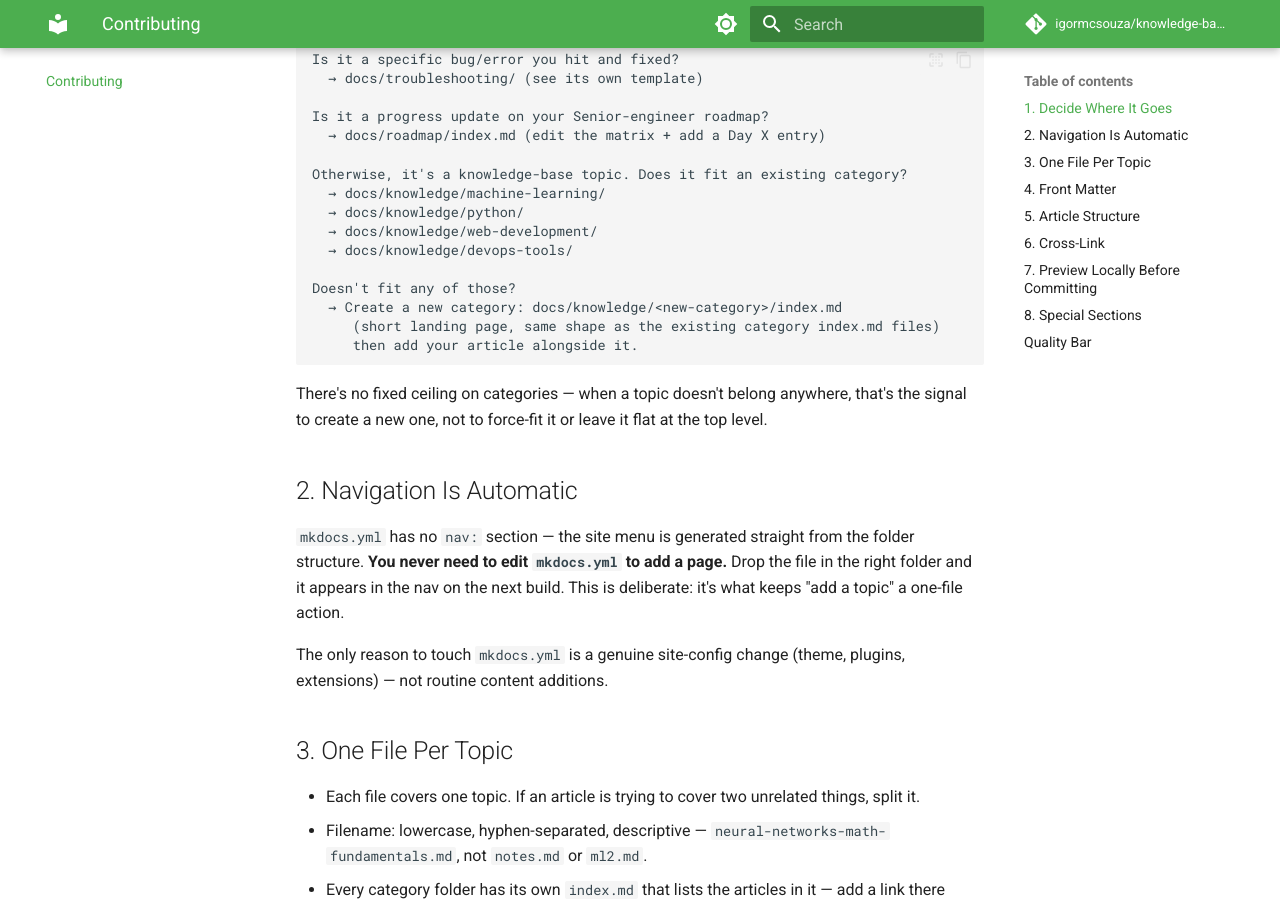
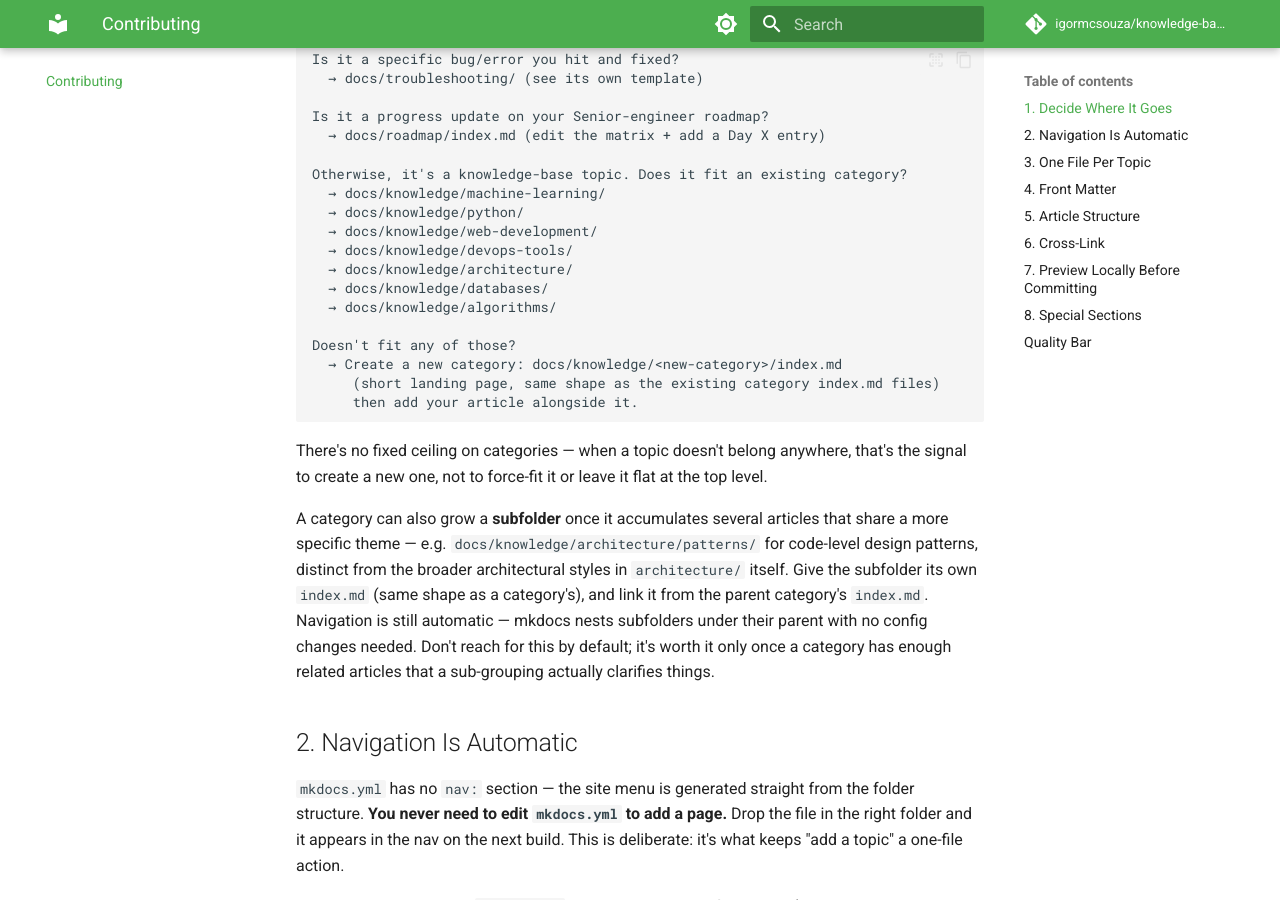
Before and after one commit to igormcsouza/knowledge-base, an MkDocs documentation site: the page built from docs/contributing.md, in a window 1280 px wide and 900 px high, scrolled down 396 px. Built offline with MkDocs 1.6.1 and Material for MkDocs 9.7.7, drawn with Linux system fonts in a browser that asks for light colours; comment, search, counter and statistics services are not loaded.

Commit message:
Move DI and Factory articles into architecture/patterns/
Dependency injection with Protocols and the factory pattern are both
code-level design patterns, distinct from the broader architectural styles
(DDD, event-driven architecture) already in architecture/. Groups them
under their own patterns/ subsection with its own index.md, updates all
internal links accordingly, and documents the subfolder convention in
contributing.md.

Co-Authored-By: Claude Sonnet 5 <noreply@anthropic.com>
Claude-Session: https://claude.ai/code/session_019A3mABtGvzsNsQfLc3RJzg

```diff
--- a/docs/contributing.md
+++ b/docs/contributing.md
@@ -27,6 +27,9 @@ Otherwise, it's a knowledge-base topic. Does it fit an existing category?
   → docs/knowledge/python/
   → docs/knowledge/web-development/
   → docs/knowledge/devops-tools/
+  → docs/knowledge/architecture/
+  → docs/knowledge/databases/
+  → docs/knowledge/algorithms/
 
 Doesn't fit any of those?
   → Create a new category: docs/knowledge/<new-category>/index.md
@@ -36,6 +39,14 @@ Doesn't fit any of those?
 
 There's no fixed ceiling on categories — when a topic doesn't belong anywhere, that's the
 signal to create a new one, not to force-fit it or leave it flat at the top level.
+
+A category can also grow a **subfolder** once it accumulates several articles that share a
+more specific theme — e.g. `docs/knowledge/architecture/patterns/` for code-level design
+patterns, distinct from the broader architectural styles in `architecture/` itself. Give the
+subfolder its own `index.md` (same shape as a category's), and link it from the parent
+category's `index.md`. Navigation is still automatic — mkdocs nests subfolders under their
+parent with no config changes needed. Don't reach for this by default; it's worth it only
+once a category has enough related articles that a sub-grouping actually clarifies things.
 
 ## 2. Navigation Is Automatic
 
```
Also changed, not shown: docs/knowledge/architecture/ddd-service-layer.md (+4 -4 lines), docs/knowledge/architecture/index.md (+12 -5 lines), docs/knowledge/architecture/patterns/dependency-injection-protocols.md (renamed from docs/knowledge/architecture/dependency-injection-protocols.md, +1 -1 lines), docs/knowledge/architecture/patterns/factory-pattern.md (renamed from docs/knowledge/architecture/factory-pattern.md, +1 -1 lines), docs/knowledge/architecture/patterns/index.md (added, +30 -0 lines).
